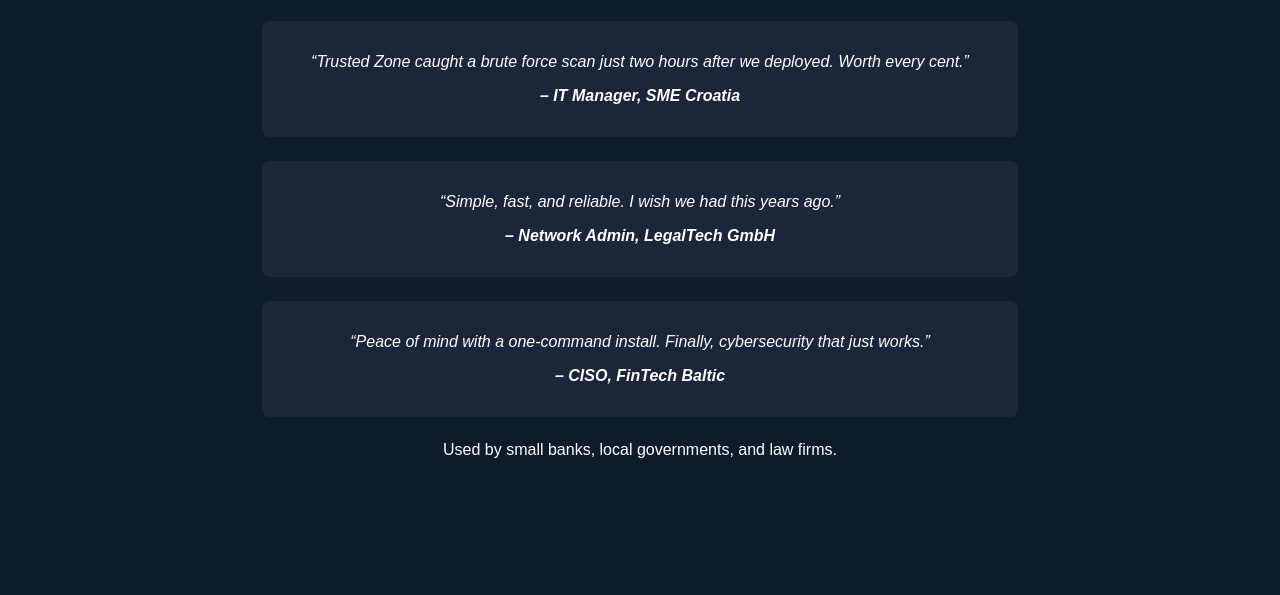
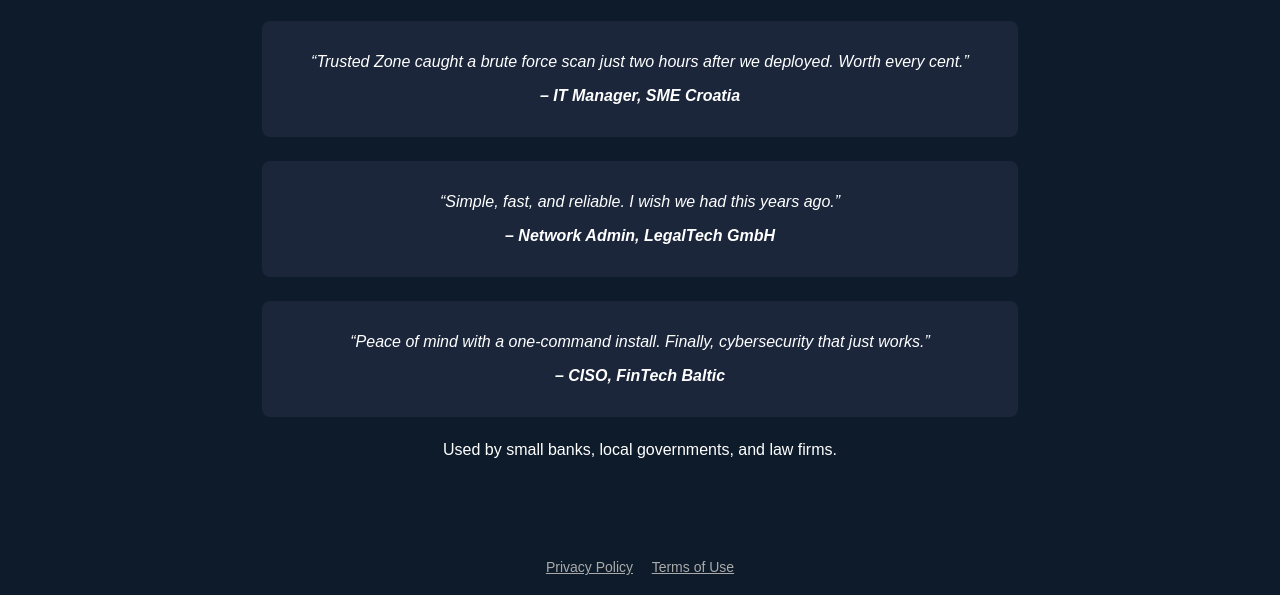
Before and after one commit to rachsamazon/rachsamazon.github.io, a plain HTML site: page testimonials.html in a window 1280 px wide. Shown: the part 207-802 px from the top of the page. Drawn offline with Linux system fonts and the light colour scheme.

Commit message:
Update testimonials.html

```diff
--- a/testimonials.html
+++ b/testimonials.html
@@ -89,6 +89,10 @@
 <p class="fine-print">Used by small banks, local governments, and law firms.</p>
         </div>
 
+<footer style="text-align: center; padding: 20px; font-size: 14px; color: #aaa;">
+  <a href="privacy.html" style="color: #aaa; margin-right: 15px;">Privacy Policy</a>
+  <a href="terms.html" style="color: #aaa;">Terms of Use</a>
+</footer>
 
 </body>
 </html>
```
